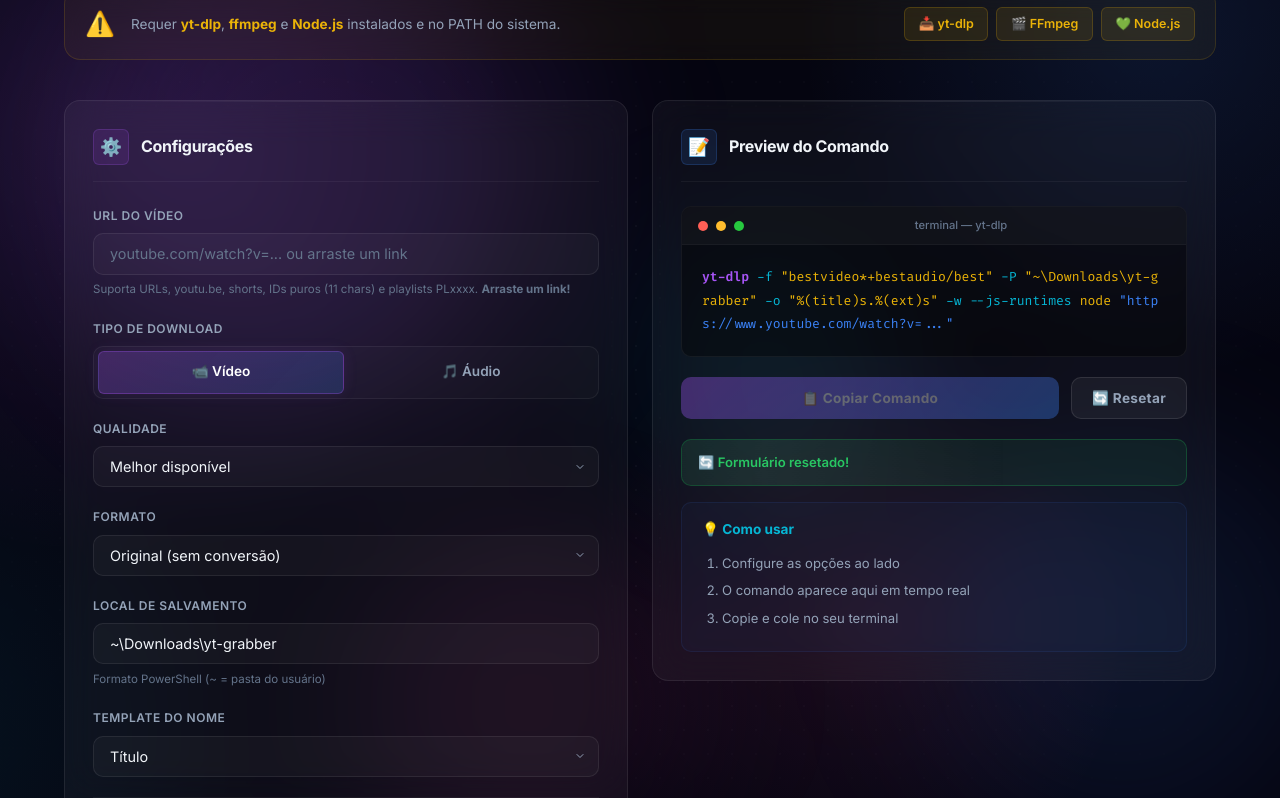
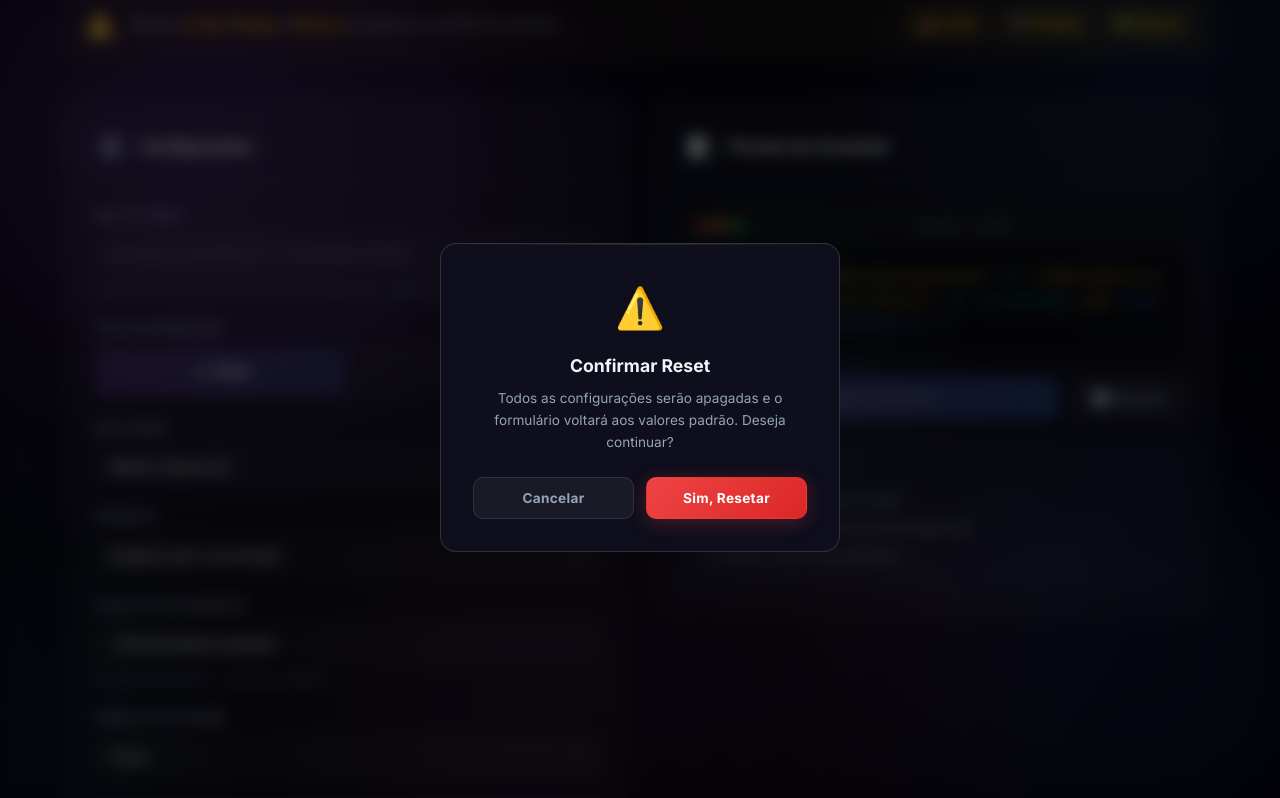
Before and after one commit to KevinWillyan456/yt-grabber, a website: page index.html in a window 1280 px wide. Both pictures are taken after a click on the button "🔄 Resetar". Shown: the part 501-1299 px from the top of the page. Drawn offline with Linux system fonts and the light colour scheme.

Commit message:
feat: adicionar modal de confirmação para resetar configurações

```diff
--- a/index.html
+++ b/index.html
@@ -339,6 +339,22 @@
       <div class="footer-bottom">&copy; <span id="current-year"></span> YT Grabber</div>
     </footer>
 
+    <!-- Reset Confirmation Modal -->
+    <div class="modal-overlay" id="resetModal" style="display: none">
+      <div class="modal">
+        <div class="modal-icon">⚠️</div>
+        <h3 class="modal-title">Confirmar Reset</h3>
+        <p class="modal-text">
+          Todos as configurações serão apagadas e o formulário voltará aos valores padrão. Deseja
+          continuar?
+        </p>
+        <div class="modal-btn-row">
+          <button id="modalCancelBtn" class="btn btn-ghost">Cancelar</button>
+          <button id="modalConfirmBtn" class="btn btn-danger">Sim, Resetar</button>
+        </div>
+      </div>
+    </div>
+
     <script src="src/script.js"></script>
   </body>
 </html>
--- a/src/script.js
+++ b/src/script.js
@@ -103,7 +103,7 @@ class ScriptBuilder {
 
     // Buttons
     this.copyBtn.addEventListener('click', () => this.copyCommand())
-    this.resetBtn.addEventListener('click', () => this.resetAll())
+    this.resetBtn.addEventListener('click', () => this.showResetModal())
   }
 
   // ===== SEGMENT CONTROL =====
@@ -537,6 +537,28 @@ class ScriptBuilder {
       })
   }
 
+  // ===== RESET MODAL =====
+  showResetModal() {
+    const modal = document.getElementById('resetModal')
+    const cancelBtn = document.getElementById('modalCancelBtn')
+    const confirmBtn = document.getElementById('modalConfirmBtn')
+
+    modal.style.display = 'flex'
+
+    const close = () => {
+      modal.style.display = 'none'
+    }
+
+    cancelBtn.onclick = close
+    modal.onclick = (e) => {
+      if (e.target === modal) close()
+    }
+    confirmBtn.onclick = () => {
+      close()
+      this.resetAll()
+    }
+  }
+
   // ===== RESET =====
   resetAll() {
     this.urlInput.value = ''
--- a/src/style.css
+++ b/src/style.css
@@ -1053,6 +1053,103 @@ body {
   color: white;
 }
 
+/* ===== MODAL ===== */
+.modal-overlay {
+  position: fixed;
+  inset: 0;
+  z-index: 1000;
+  display: flex;
+  align-items: center;
+  justify-content: center;
+  background: rgba(0, 0, 0, 0.6);
+  backdrop-filter: blur(8px);
+  -webkit-backdrop-filter: blur(8px);
+  animation: fadeIn 0.2s ease;
+  padding: 1rem;
+}
+
+@keyframes fadeIn {
+  from {
+    opacity: 0;
+  }
+  to {
+    opacity: 1;
+  }
+}
+
+.modal {
+  background: rgba(15, 15, 30, 0.95);
+  border: 1px solid var(--glass-border-hover);
+  border-radius: var(--radius);
+  padding: 2rem;
+  max-width: 400px;
+  width: 100%;
+  backdrop-filter: blur(20px);
+  -webkit-backdrop-filter: blur(20px);
+  animation: modalSlideIn 0.3s cubic-bezier(0.34, 1.56, 0.64, 1);
+  text-align: center;
+  position: relative;
+  overflow: hidden;
+}
+
+.modal::before {
+  content: '';
+  position: absolute;
+  top: 0;
+  left: 0;
+  right: 0;
+  height: 1px;
+  background: linear-gradient(90deg, transparent, rgba(255, 255, 255, 0.1), transparent);
+}
+
+@keyframes modalSlideIn {
+  from {
+    opacity: 0;
+    transform: scale(0.9) translateY(20px);
+  }
+  to {
+    opacity: 1;
+    transform: scale(1) translateY(0);
+  }
+}
+
+.modal-icon {
+  font-size: 2.5rem;
+  margin-bottom: 0.75rem;
+}
+
+.modal-title {
+  font-size: 1.1rem;
+  font-weight: 700;
+  color: var(--text-primary);
+  margin-bottom: 0.5rem;
+}
+
+.modal-text {
+  font-size: 0.85rem;
+  color: var(--text-secondary);
+  line-height: 1.6;
+  margin-bottom: 1.5rem;
+}
+
+.modal-btn-row {
+  display: grid;
+  grid-template-columns: 1fr 1fr;
+  gap: 0.75rem;
+}
+
+.btn-danger {
+  background: linear-gradient(135deg, var(--neon-red), #dc2626);
+  color: white;
+  border: 1px solid rgba(239, 68, 68, 0.3);
+  box-shadow: 0 4px 20px rgba(239, 68, 68, 0.25);
+}
+
+.btn-danger:hover {
+  box-shadow: 0 6px 30px rgba(239, 68, 68, 0.4);
+  transform: translateY(-2px);
+}
+
 /* ===== RESPONSIVE ===== */
 @media (max-width: 900px) {
   .main-grid {
```
